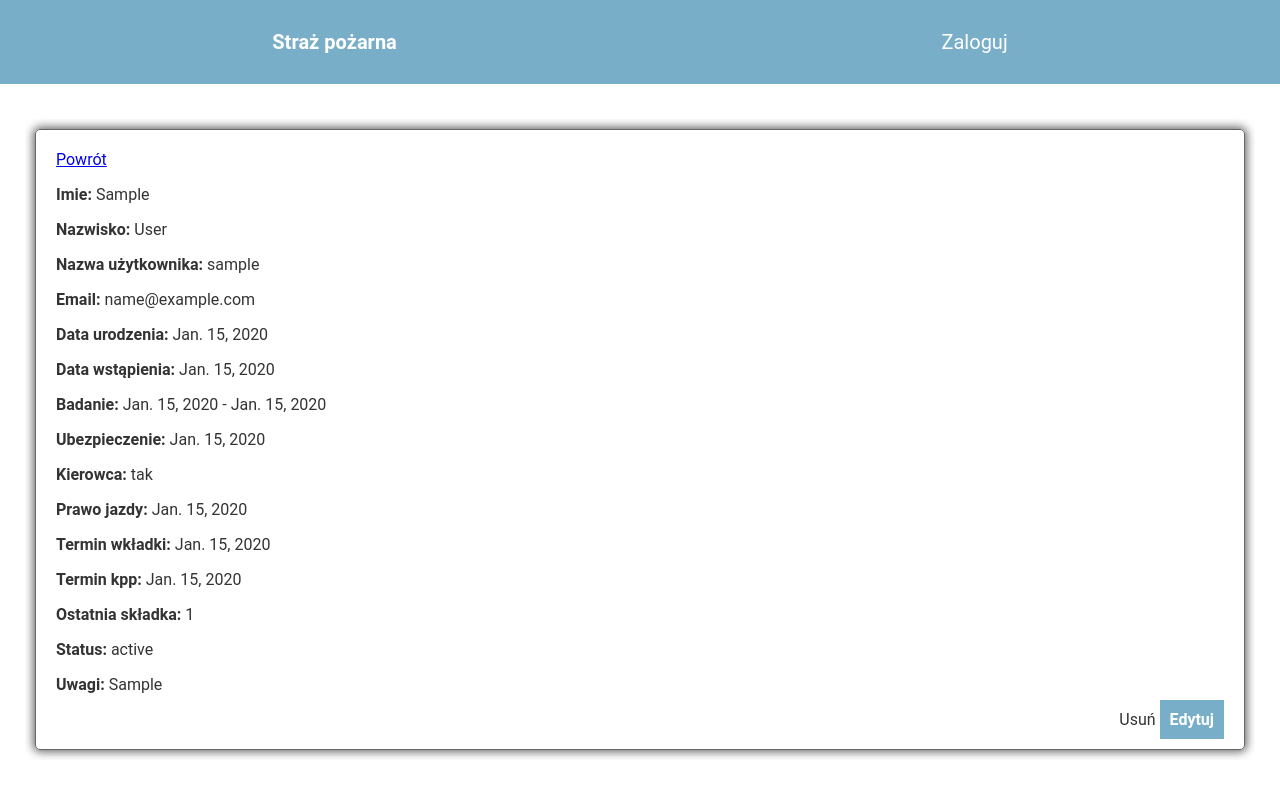
After one commit to radzio13/fire-department-manager, a Django app: page /strazacy/1/ in a window 1280 px wide. The commit adds this page. Run offline with Django 3.2, Linux system fonts and the light colour scheme; tables that the repository leaves empty hold one stand-in row (values such as "Sample post"); parts of the project's set-up code (start-up, migrations or seed data) failed here and were passed over.

Commit message:
Firefigher view (#16)
* Add create firefighter view

* Add update firefighter view

* Implement the rest of views

* Refactor code

* Minor changes

```diff
--- /dev/null
+++ b/department/templates/department/firefighter_detail.html
@@ -0,0 +1,70 @@
+{% extends 'base.html' %}
+{% block content %}
+  <div class="confirm-form">
+    <a href="{{ go_back }}">Powrót</a>
+    <p>
+      <span class="field-name">Imie:</span>
+      <span class="field-value">{{ object.user.first_name }}</span>
+    </p>
+    <p>
+      <span class="field-name">Nazwisko:</span>
+      <span class="field-value">{{ object.user.last_name }}</span>
+    </p>
+    <p>
+      <span class="field-name">Nazwa użytkownika:</span>
+      <span class="field-value">{{ object.user.username }}</span>
+    </p>
+    <p>
+      <span class="field-name">Email:</span>
+      <span class="field-value">{{ object.user.email }}</span>
+    </p>
+    <p>
+      <span class="field-name">Data urodzenia:</span>
+      <span class="field-value">{{ object.data_urodzenia }}</span>
+    </p>
+    <p>
+      <span class="field-name">Data wstąpienia:</span>
+      <span class="field-value">{{ object.data_wstapienia }}</span>
+    </p>
+    <p>
+      <span class="field-name">Badanie:</span>
+      <span class="field-value">{{ object.ostatnie_badanie }} - {{ object.nastepne_badanie }}</span>
+    </p>
+    <p>
+      <span class="field-name">Ubezpieczenie:</span>
+      <span class="field-value">{{ object.ubezpieczenie }}</span>
+    </p>
+    <p>
+      <span class="field-name">Kierowca:</span>
+      <span class="field-value">{{ object.kierowca | yesno:'tak,nie' }}</span>
+    </p>
+    <p>
+      <span class="field-name">Prawo jazdy:</span>
+      <span class="field-value">{{ object.termin_prawa_jazdy }}</span>
+    </p>
+    <p>
+      <span class="field-name">Termin wkładki:</span>
+      <span class="field-value">{{ object.termin_wkladki }}</span>
+    </p>
+    <p>
+      <span class="field-name">Termin kpp:</span>
+      <span class="field-value">{{ object.termin_kpp | default:'-' }}</span>
+    </p>
+    <p>
+      <span class="field-name">Ostatnia składka:</span>
+      <span class="field-value">{{ object.ostatnia_skladka }}</span>
+    </p>
+    <p>
+      <span class="field-name">Status:</span>
+      <span class="field-value">{{ object.status }}</span>
+    </p>
+    <p>
+      <span class="field-name">Uwagi:</span>
+      <span class="field-value">{{ object.uwagi | default:'-' }}</span>
+    </p>
+    <div class="pull-right">
+      <a class="action-secondary" href="{% url 'firefighter-delete' object.pk %}">Usuń</a>
+      <a class="action-primary" href="{% url 'firefighter-update' object.pk %}">Edytuj</a>
+    </div>
+  </div>
+{% endblock content %}
--- a/department/templates/menu.html
+++ b/department/templates/menu.html
@@ -4,13 +4,13 @@
   </header>
   <ul class="menu__container">
     <li class="menu__item">
-      <a href="{% url 'equipment' %}" class="menu__link">Sprzęt</a>
+      <a href="{% url 'equipment-list' %}" class="menu__link">Sprzęt</a>
     </li>
     <li class="menu__item">
-      <a href="{% url 'vehicle' %}" class="menu__link">Pojazdy</a>
+      <a href="{% url 'vehicle-list' %}" class="menu__link">Pojazdy</a>
     </li>
     <li class="menu__item">
-      <a href="{% url 'firefighter' %}" class="menu__link">Strażacy</a>
+      <a href="{% url 'firefighter-list' %}" class="menu__link">Strażacy</a>
     </li>
     <li class="menu__item">
       <a href="" class="menu__link">Usługi</a>
--- a/department/urls.py
+++ b/department/urls.py
@@ -4,7 +4,12 @@ from . import views
 
 urlpatterns = [
     path('', views.HomeView.as_view(), name='home'),
-    path('sprzet/', views.EquipmentView.as_view(), name='equipment'),
-    path('pojazdy/', views.VehicleView.as_view(), name='vehicle'),
-    path('strazacy/', views.FirefighterView.as_view(), name='firefighter'),
+    path('sprzet/', views.EquipmentView.as_view(), name='equipment-list'),
+    path('pojazdy/', views.VehicleView.as_view(), name='vehicle-list'),
+
+    path('strazacy/', views.FirefighterListView.as_view(), name='firefighter-list'),
+    path('strazacy/nowy/', views.FirefighterCreateView.as_view(), name='firefighter-create'),
+    path('strazacy/<int:pk>/', views.FirefighterDetailView.as_view(), name='firefighter-detail'),
+    path('strazacy/<int:pk>/edycja/', views.FirefighterUpdateView.as_view(), name='firefighter-update'),
+    path('strazacy/<int:pk>/usun/', views.FirefighterDeleteView.as_view(), name='firefighter-delete'),
 ]
--- /dev/null
+++ b/department/views/__init__.py
@@ -0,0 +1,4 @@
+from .firefighter_views import *
+from .home_view import *
+from .vehicle_views import *
+from .equipment_views import *
--- /dev/null
+++ b/department/views/firefighter_views.py
@@ -0,0 +1,89 @@
+from django.contrib.auth.models import User
+from django.http import HttpResponseRedirect
+from django.urls import reverse_lazy, reverse
+from django.views.generic import ListView, CreateView, DetailView, UpdateView, DeleteView
+
+from department.forms import FirefighterCreateForm, FirefighterUpdateForm
+from department.models import Strazacy
+
+
+class FirefighterListView(ListView):
+    template_name = 'department/firefighter_list.html'
+    model = Strazacy
+    ordering = ('pk',)
+
+
+class FirefighterCreateView(CreateView):
+    template_name = 'department/firefighter_form.html'
+    model = Strazacy
+    form_class = FirefighterCreateForm
+    success_url = reverse_lazy('firefighter-list')
+
+    def form_valid(self, form):
+        first_name = form.cleaned_data.get('first_name')
+        last_name = form.cleaned_data.get('last_name')
+        username = form.cleaned_data.get('username')
+        email = form.cleaned_data.get('email')
+        password = form.cleaned_data.get('password')
+        user = User.objects.create_user(username, email, password, first_name=first_name, last_name=last_name)
+        instance = form.save(commit=False)
+        instance.user = user
+        instance.save()
+        return super().form_valid(form)
+
+    def get_context_data(self, **kwargs):
+        context = super().get_context_data(**kwargs)
+        context.update({
+            "go_back": reverse('firefighter-list')
+        })
+        return context
+
+
+class FirefighterDetailView(DetailView):
+    template_name = 'department/firefighter_detail.html'
+    model = Strazacy
+
+    def get_context_data(self, **kwargs):
+        context = super().get_context_data(**kwargs)
+        context.update({
+            "go_back": reverse('firefighter-list')
+        })
+        return context
+
+
+class FirefighterUpdateView(UpdateView):
+    template_name = 'department/firefighter_form.html'
+    model = Strazacy
+    form_class = FirefighterUpdateForm
+
+    def get_success_url(self):
+        return reverse('firefighter-detail', args=(self.kwargs['pk'],))
+
+    def form_valid(self, form):
+        instance = form.save()
+        instance.user.first_name = form.cleaned_data.get('first_name')
+        instance.user.last_name = form.cleaned_data.get('last_name')
+        instance.user.username = form.cleaned_data.get('username')
+        instance.user.email = form.cleaned_data.get('email')
+        instance.user.save()
+        return HttpResponseRedirect(self.get_success_url())
+
+    def get_context_data(self, **kwargs):
+        context = super().get_context_data(**kwargs)
+        context.update({
+            "go_back": reverse('firefighter-detail', args=(self.kwargs['pk'],))
+        })
+        return context
+
+
+class FirefighterDeleteView(DeleteView):
+    model = Strazacy
+    template_name = 'department/firefighter_confirm_delete.html'
+    success_url = reverse_lazy('firefighter-list')
+
+    def get_context_data(self, **kwargs):
+        context = super().get_context_data(**kwargs)
+        context.update({
+            "go_back": reverse('firefighter-detail', args=(self.kwargs['pk'],))
+        })
+        return context
--- /dev/null
+++ b/department/views/home_view.py
@@ -0,0 +1,5 @@
+from django.views.generic import TemplateView
+
+
+class HomeView(TemplateView):
+    template_name = 'department/home.html'
--- a/static/css/base.css
+++ b/static/css/base.css
@@ -146,3 +146,54 @@ td {
     overflow: hidden;
     white-space: nowrap;
 }
+
+tr:hover {
+    background-color: var(--primary);
+}
+
+.errorlist {
+    background-color: #fb756b;
+    padding: 20px;
+}
+
+.errorlist li {
+    margin-left: 10px;
+}
+
+.field-name {
+    font-weight: bold;
+}
+
+.confirm {
+    max-width: 500px;
+    margin: 20px auto;
+}
+
+.confirm-form {
+    padding: 20px;
+    margin: 10px;
+    border: 1px solid #666;
+    border-radius: 5px;
+    box-shadow: 0 0 10px 2px rgba(0, 0, 0, 0.6);
+}
+
+.action-secondary {
+    text-decoration: none;
+    color: var(--primary-text);
+    cursor: pointer;
+}
+
+.action-primary {
+    background-color: var(--primary);
+    border: 0;
+    padding: 10px;
+    min-width: 100px;
+    text-decoration: none;
+    color: var(--secondary-text);
+    font-weight: bold;
+    cursor: pointer;
+}
+
+.pull-right {
+    text-align: right;
+}
```
Also changed, not shown: department/forms.py (+60 -1 lines), department/templates/department/firefighter.html (deleted, +0 -68 lines), department/templates/department/firefighter_confirm_delete.html (added, +13 -0 lines), department/templates/department/firefighter_form.html (added, +12 -0 lines), department/templates/department/firefighter_list.html (added, +46 -0 lines), department/views.py (deleted, +0 -32 lines), department/views/equipment_views.py (added, +13 -0 lines), department/views/vehicle_views.py (added, +12 -0 lines).
